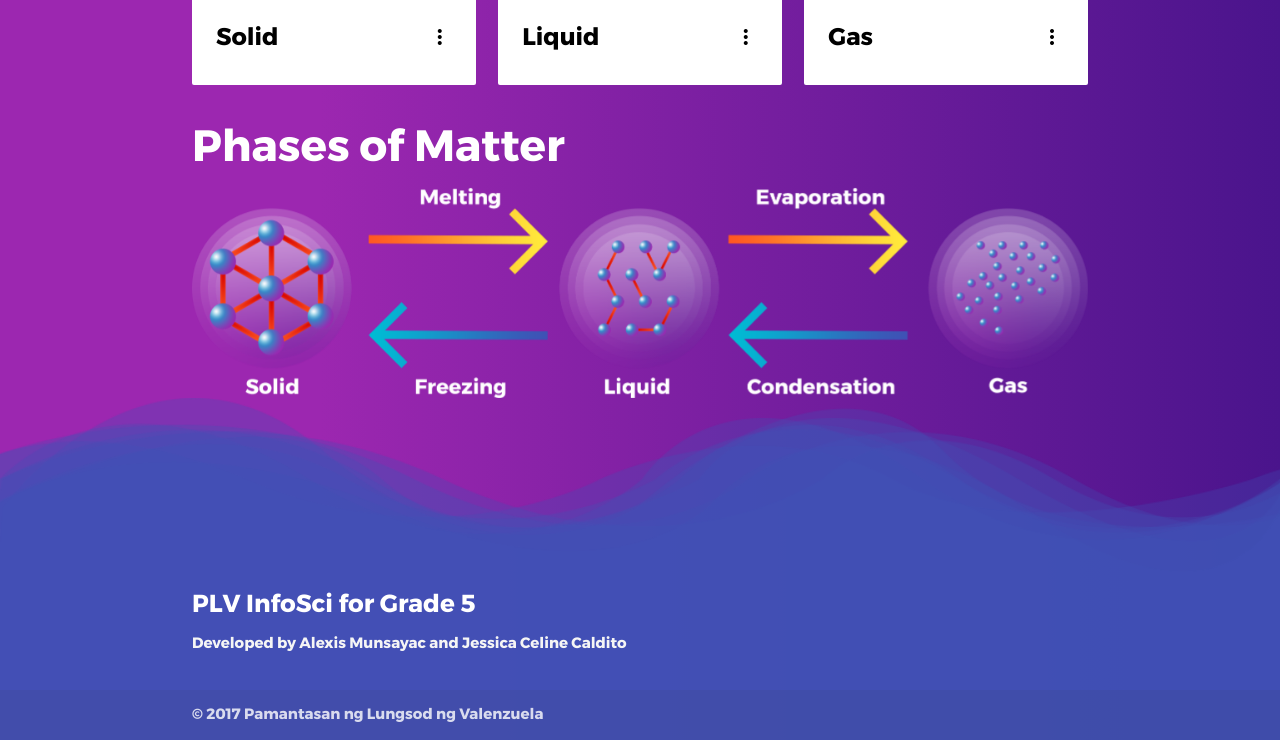
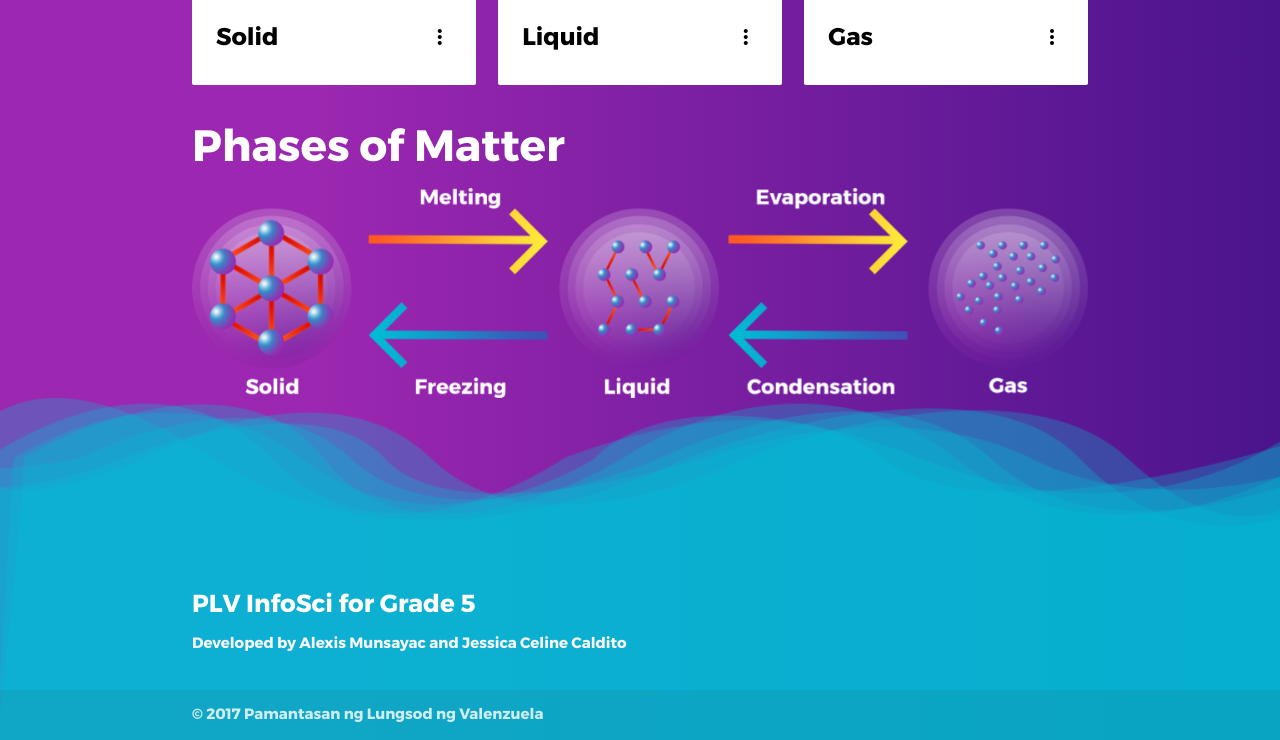
Before and after one commit to plvscienceinfo/plvscienceinfo.github.io, a plain HTML site: page pages/matter_phase.html in a window 1280 px wide. Shown: the part 1221-1961 px from the top of the page. Drawn offline with nearby package versions, Linux system fonts and the light colour scheme.

Commit message:
new repo

```diff
--- a/pages/matter_phase.html
+++ b/pages/matter_phase.html
@@ -111,7 +111,7 @@
 				<img src="../assets/images/matter_phase/states.png"  class="materialboxed" style="width:100%; height:auto;">
 			</div>
 		</main>
-		<div style="background: url(../assets/images/home/footer.png) no-repeat top center;
+		<div style="background: url(../assets/images/matter_phase/footer.png) no-repeat top center;
 			-webkit-background-size: cover;
 			-moz-background-size: cover;
 			-o-background-size: cover;
```
